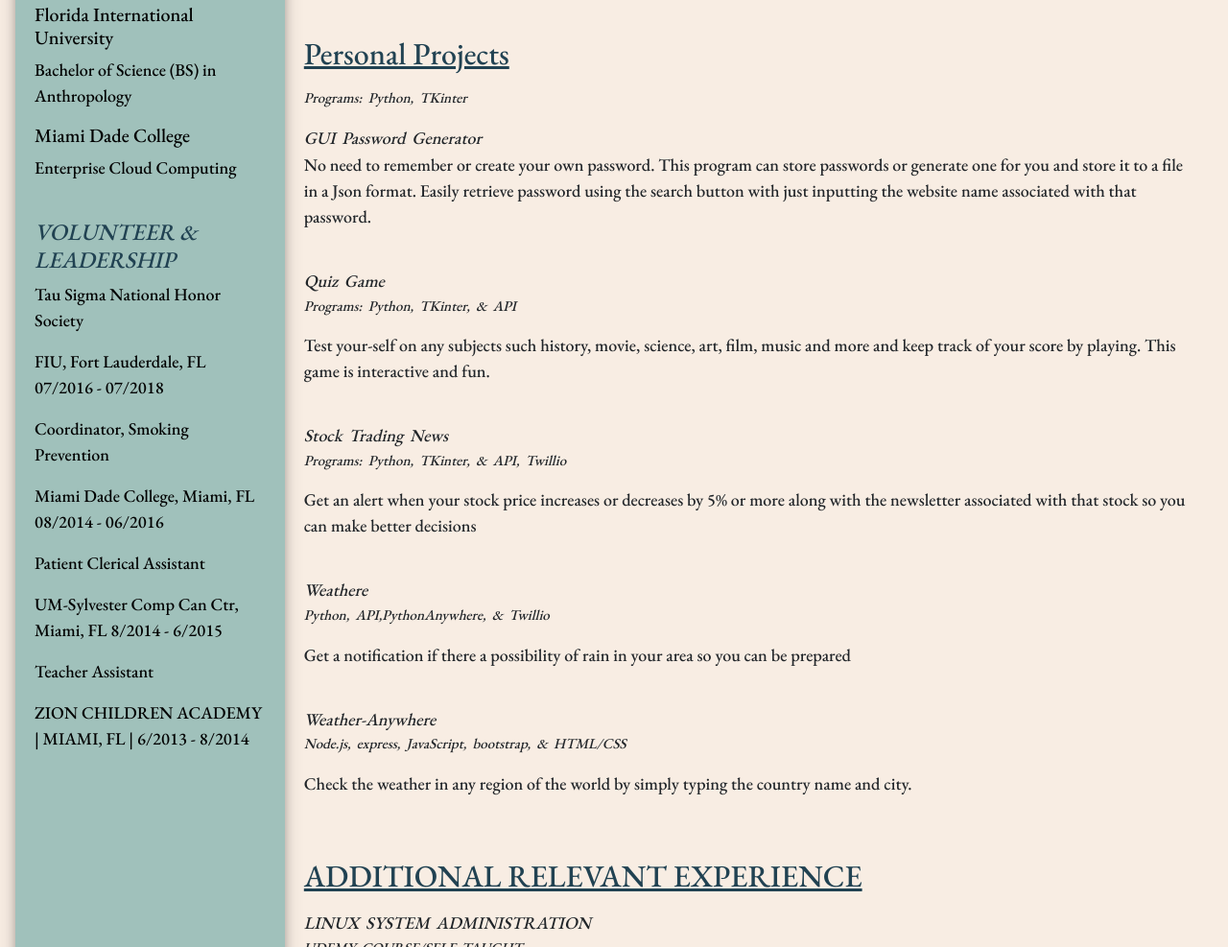
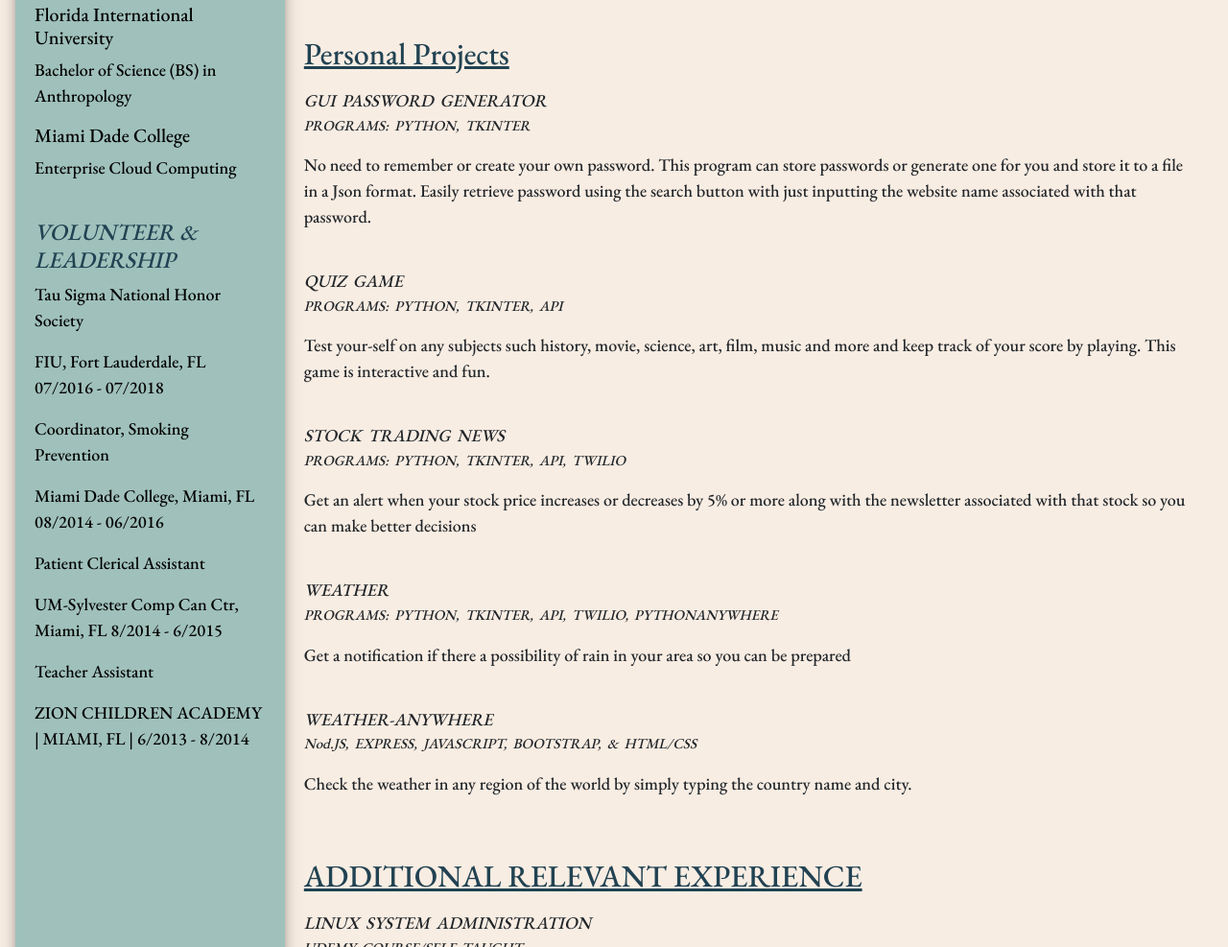
Before and after one commit to Valery-Hyppolite/My-Resume, a plain HTML site: page index.html in a window 1280 px wide. Shown: the part 1910-2897 px from the top of the page at 96% size. Drawn offline with nearby package versions, Linux system fonts and the light colour scheme; a web font is replaced by a local one.

Commit message:
Update index.html

```diff
--- a/index.html
+++ b/index.html
@@ -166,28 +166,28 @@
 
             <div>
                 <h2><u>Personal Projects</u></h2>
-                <p class="p2-exp">Programs: Python, TKinter</p>
-                <p class="p-exp">GUI Password Generator</p>
+                <p class="p-exp">GUI PASSWORD GENERATOR</p>
+                <p class="p2-exp">PROGRAMS: PYTHON, TKINTER</p>
                 <p>No need to remember or create your own password. This program can store passwords or generate one for you and store it to a file in a Json format. Easily retrieve password using the search button with just inputting the website name associated with that password.</p>
                 <br>
 
-                <p class="p-exp">Quiz Game</p>
-                <p class="p2-exp">Programs: Python, TKinter, & API</p>
+                <p class="p-exp">QUIZ GAME</p>
+                <p class="p2-exp">PROGRAMS: PYTHON, TKINTER, API</p>
                 <p>Test your-self on any subjects such history, movie, science, art, film, music and more and keep track of your score by playing. This game is interactive and fun. </p>
                 <br>
 
-                <p class="p-exp">Stock Trading News</p>
-                <p class="p2-exp">Programs: Python, TKinter, & API, Twillio</p>
+                <p class="p-exp">STOCK TRADING NEWS</p>
+                <p class="p2-exp">PROGRAMS: PYTHON, TKINTER, API, TWILIO</p>
                 <p>Get an alert when your stock price increases or decreases by 5% or more along with the newsletter associated with that stock so you can make better decisions</p>
                 <br>
 
-                <p class="p-exp">Weathere</p>
-                <p class="p2-exp">Python, API,PythonAnywhere, & Twillio</p>
+                <p class="p-exp">WEATHER</p>
+                <p class="p2-exp">PROGRAMS: PYTHON, TKINTER, API, TWILIO, PYTHONANYWHERE</p>
                 <p>Get a notification if there a possibility of rain in your area so you can be prepared</p>
                 <br>
 
-                <p class="p-exp">Weather-Anywhere</p>
-                <p class="p2-exp">Node.js, express, JavaScript, bootstrap, & HTML/CSS</p>
+                <p class="p-exp">WEATHER-ANYWHERE</p>
+                <p class="p2-exp">Nod.JS, EXPRESS, JAVASCRIPT, BOOTSTRAP, & HTML/CSS</p>
                 <p>Check the weather in any region of the world by simply typing the country name and city.</p>
                 <br>
 
```
